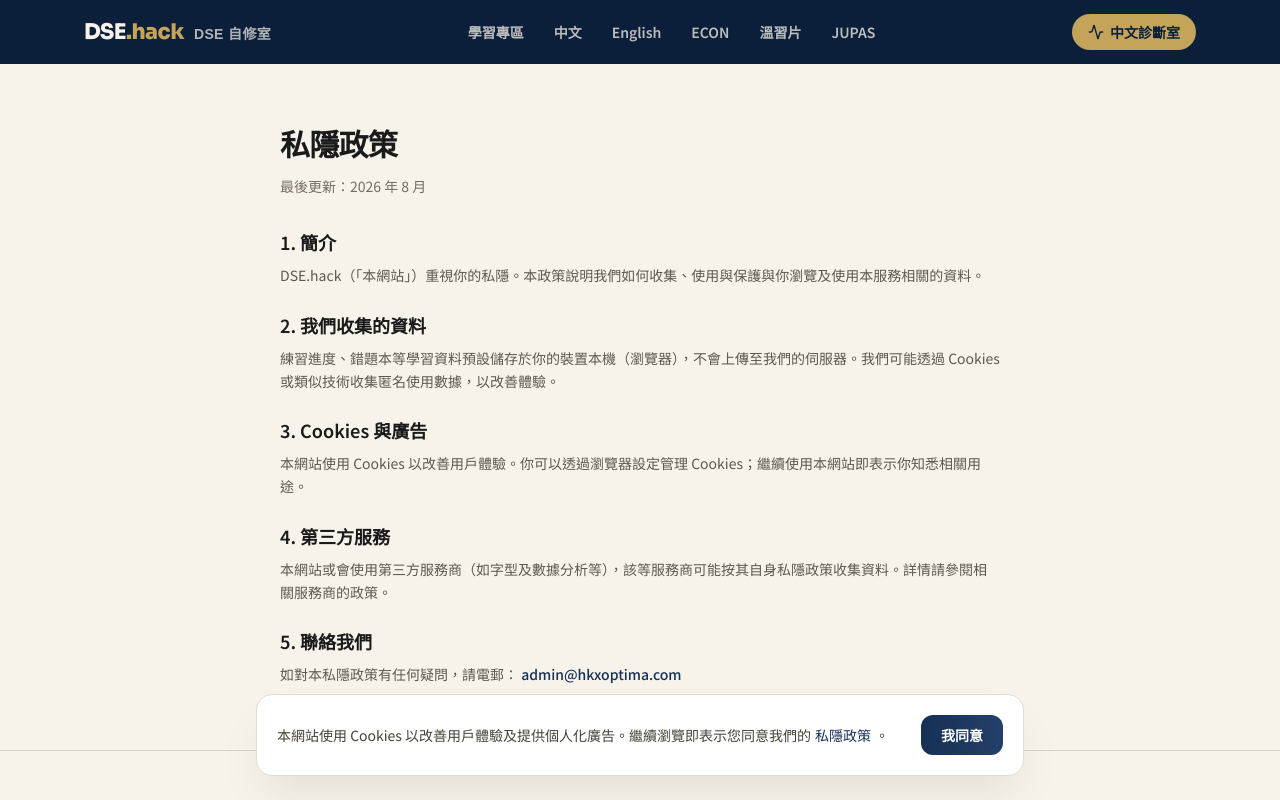
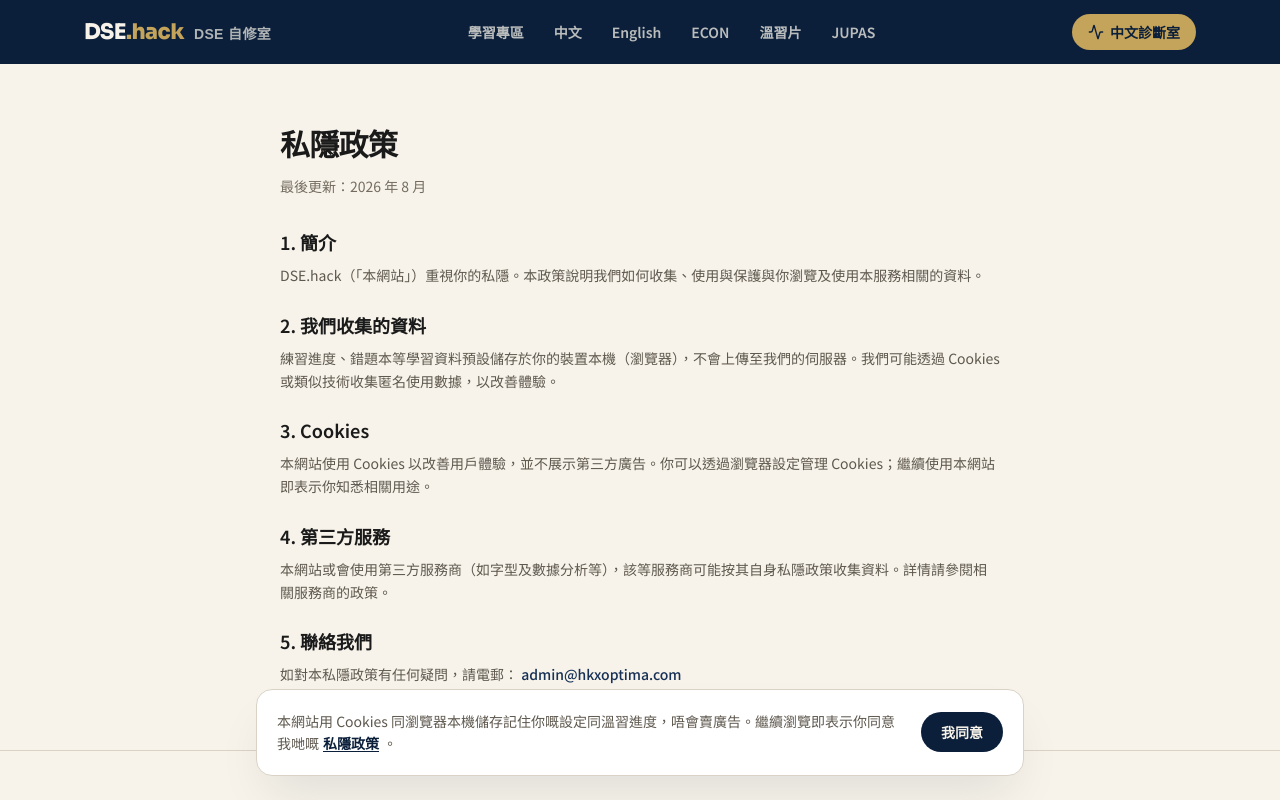
Before and after one commit to kwcricky-sys/education, a Next.js app: page /privacy in a window 1280 px wide. Shown: the top 800 px of the page. Built offline with nearby package versions, Linux system fonts and the light colour scheme.

Commit message:
Cookie notice + privacy copy: no ads (remove 個人化廣告 wording), Trust Navy styling
Co-authored-by: kwcricky-sys <kwcricky-sys@users.noreply.github.com>

```diff
--- a/src/app/(marketing)/privacy/page.tsx
+++ b/src/app/(marketing)/privacy/page.tsx
@@ -3,7 +3,7 @@ import { CONTACT_EMAIL, SITE_NAME } from "@/lib/site";
 
 export const metadata = createPageMetadata({
   title: `私隱政策 | ${SITE_NAME}`,
-  description: `${SITE_NAME} 私隱政策：說明本網站如何使用 Cookies、廣告與本機資料，以及如何聯絡我們。`,
+  description: `${SITE_NAME} 私隱政策：說明本網站如何使用 Cookies 與本機資料，以及如何聯絡我們。`,
   path: "/privacy",
 });
 
@@ -33,10 +33,10 @@ export default function PrivacyPage() {
         </section>
 
         <section className="space-y-2">
-          <h2 className="text-lg font-semibold text-slate-900">3. Cookies 與廣告</h2>
+          <h2 className="text-lg font-semibold text-slate-900">3. Cookies</h2>
           <p>
             本網站使用 Cookies
-            以改善用戶體驗。你可以透過瀏覽器設定管理
+            以改善用戶體驗，並不展示第三方廣告。你可以透過瀏覽器設定管理
             Cookies；繼續使用本網站即表示你知悉相關用途。
           </p>
         </section>
--- a/src/components/site/cookie-consent.tsx
+++ b/src/components/site/cookie-consent.tsx
@@ -36,12 +36,12 @@ export function CookieConsent() {
       aria-label="Cookie 同意提示"
       className="fixed inset-x-0 bottom-0 z-[100] p-4 sm:p-6"
     >
-      <div className="mx-auto flex max-w-3xl flex-col gap-4 rounded-2xl border border-slate-200 bg-white p-4 shadow-2xl shadow-slate-900/10 backdrop-blur-md sm:flex-row sm:items-center sm:gap-5 sm:p-5">
-        <p className="flex-1 text-sm leading-relaxed text-slate-700">
-          本網站使用 Cookies 以改善用戶體驗及提供個人化廣告。繼續瀏覽即表示您同意我們的
+      <div className="mx-auto flex max-w-3xl flex-col gap-4 rounded-2xl border border-line bg-white p-4 shadow-2xl shadow-navy/10 sm:flex-row sm:items-center sm:gap-5 sm:p-5">
+        <p className="flex-1 text-sm leading-relaxed text-ink-muted">
+          本網站用 Cookies 同瀏覽器本機儲存記住你嘅設定同溫習進度，唔會賣廣告。繼續瀏覽即表示你同意我哋嘅
           <Link
             href="/privacy"
-            className="mx-1 font-medium text-blue-700 underline-offset-2 hover:underline"
+            className="mx-1 font-semibold text-navy underline underline-offset-2"
           >
             私隱政策
           </Link>
@@ -50,7 +50,7 @@ export function CookieConsent() {
         <button
           type="button"
           onClick={accept}
-          className="shrink-0 rounded-xl bg-gradient-to-r from-blue-700 to-blue-600 px-5 py-2.5 text-sm font-bold text-white transition-all duration-300 hover:brightness-110"
+          className="shrink-0 rounded-full bg-navy px-5 py-2.5 text-sm font-bold text-cream transition-colors hover:bg-navy-soft"
         >
           我同意
         </button>
```
